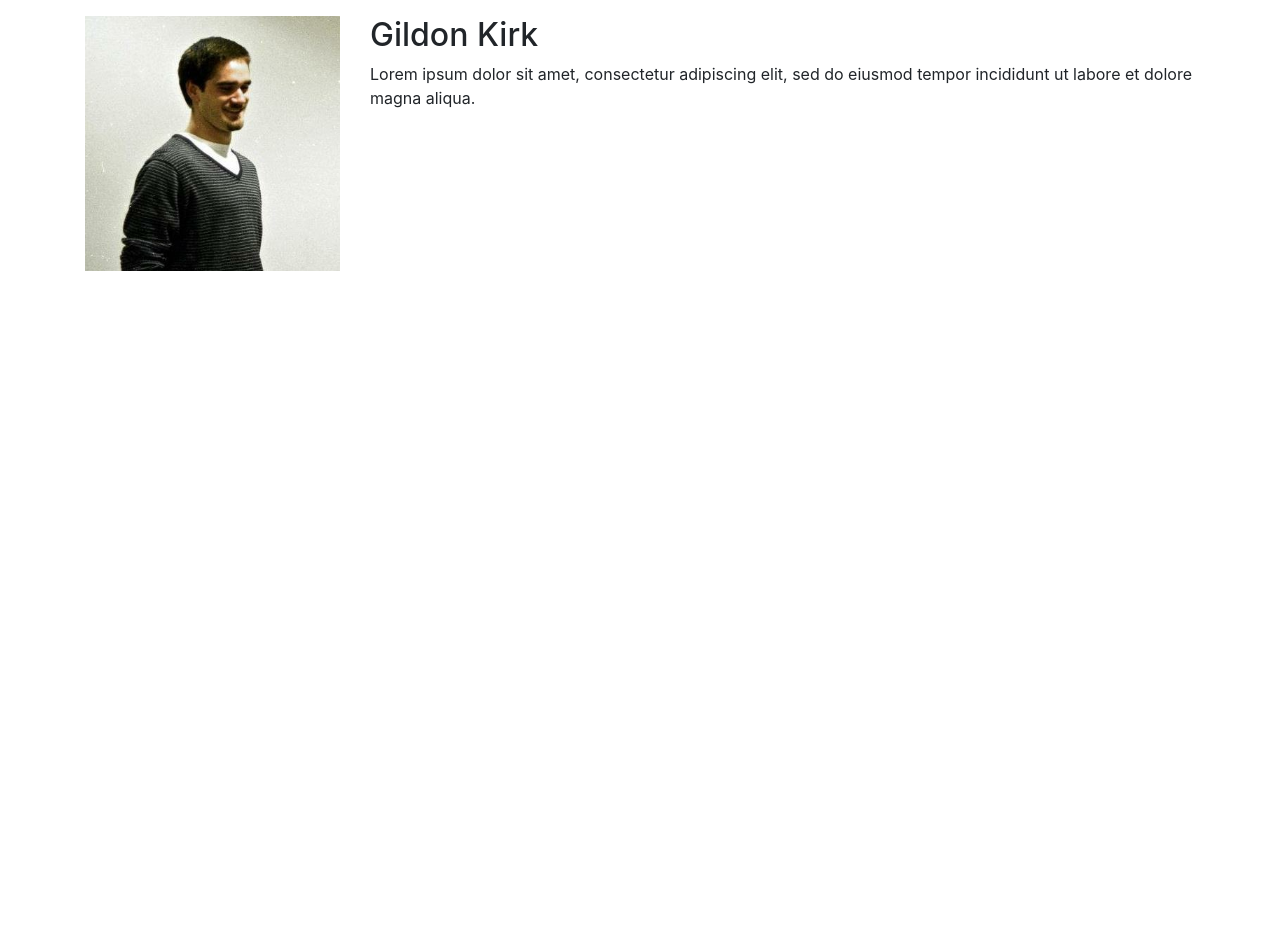
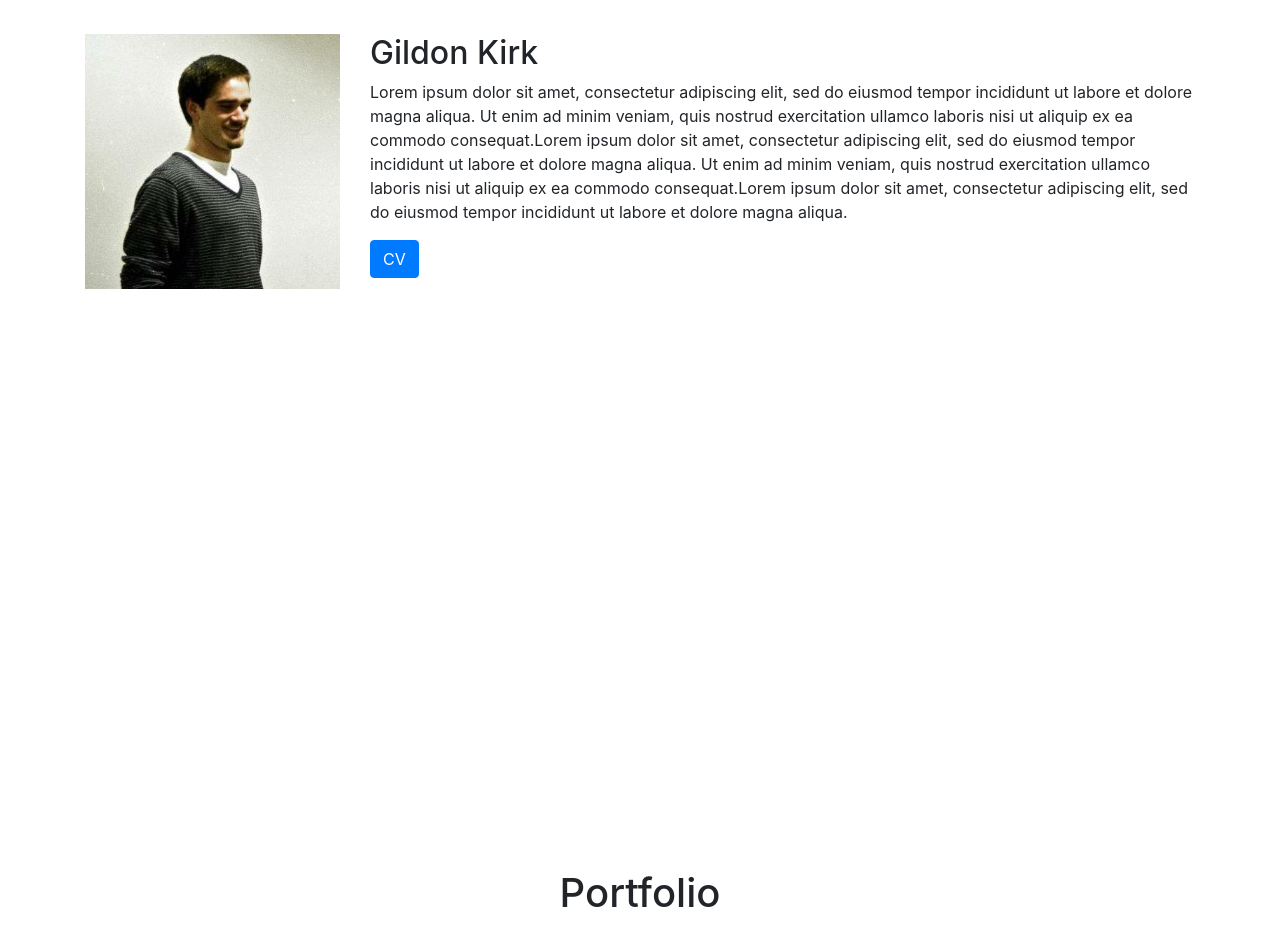
Before and after one commit to gildonkirk/portfolio, a React (Create React App) app: page / in a window 1280 px wide. Shown: the part 1045-1990 px from the top of the page. Before the commit the page ends 1600 px from the top, so only its background shows below. Built offline with nearby package versions, Linux system fonts and the light colour scheme.

Commit message:
portolfio component initiated

```diff
--- a/src/App.css
+++ b/src/App.css
@@ -51,4 +51,5 @@ html, body {
 
 .pageHeader {
   text-align: center;
+  margin-bottom: 45px;
 }
--- a/src/App.js
+++ b/src/App.js
@@ -2,6 +2,7 @@ import React, { Component } from 'react';
 import Nav from './Components/MultiUse/Nav';
 import Home from './Views/Home';
 import About from './Views/About';
+import Portfolio from './Views/Portfolio'
 import './App.css';
 
 class App extends Component {
@@ -11,6 +12,7 @@ class App extends Component {
         <Nav />
         <Home />
         <About />
+        <Portfolio />
       </div>
     );
   };
--- a/src/Components/About/AboutBody/Description.js
+++ b/src/Components/About/AboutBody/Description.js
@@ -1,11 +1,15 @@
 import React, { Component } from 'react';
+import ResumeModal from './ResumeModal';
 
 class Description extends Component {
   render() {
     return (
-      <p className='description'>
-        Lorem ipsum dolor sit amet, consectetur adipiscing elit, sed do eiusmod tempor incididunt ut labore et dolore magna aliqua.
-      </p>
+      <div>
+        <p className='description'>
+          Lorem ipsum dolor sit amet, consectetur adipiscing elit, sed do eiusmod tempor incididunt ut labore et dolore magna aliqua. Ut enim ad minim veniam, quis nostrud exercitation ullamco laboris nisi ut aliquip ex ea commodo consequat.Lorem ipsum dolor sit amet, consectetur adipiscing elit, sed do eiusmod tempor incididunt ut labore et dolore magna aliqua. Ut enim ad minim veniam, quis nostrud exercitation ullamco laboris nisi ut aliquip ex ea commodo consequat.Lorem ipsum dolor sit amet, consectetur adipiscing elit, sed do eiusmod tempor incididunt ut labore et dolore magna aliqua.
+        </p>
+        <ResumeModal />
+      </div>
     )
   };
 }
--- a/src/Components/About/AboutBody/ProfileImage.js
+++ b/src/Components/About/AboutBody/ProfileImage.js
@@ -4,7 +4,7 @@ class ProfileImage extends Component {
   render() {
     return (
       <div className="col-3">
-        <img className='img-fluid profilePicture' src={require("../../../assets/profile_picture.JPG")} />
+        <img className='img-fluid profilePicture' src={require("../../../assets/profile_picture.JPG")} alt=""/>
       </div>
     )
   };
--- a/src/Components/About/AboutBody/ResumeModal.js
+++ b/src/Components/About/AboutBody/ResumeModal.js
@@ -3,7 +3,32 @@ import React, { Component } from 'react';
 class ResumeModal extends Component {
   render() {
     return (
+      <div>
 
+        <button type="button" className="btn btn-primary" data-toggle="modal" data-target="#resumeModal">
+          CV
+        </button>
+
+        <div className="modal" id="resumeModal" role="dialog">
+          <div className="modal-dialog" role="document">
+            <div className="modal-content">
+              <div className="modal-header">
+                <h5 className="modal-title">Resume</h5>
+                <button type="button" className="close" data-dismiss="modal" aria-label="Close">
+                  <span aria-hidden="true">&times;</span>
+                </button>
+              </div>
+              <div className="modal-body">
+                <img src={require("../../../assets/Resume_Gildon_Kirk.pdf")} alt=""/>
+              </div>
+              <div className="modal-footer">
+                <button type="button" className="btn btn-secondary" data-dismiss="modal">Close</button>
+              </div>
+            </div>
+          </div>
+        </div>
+
+      </div>
     )
   };
 }
--- a/src/Components/MultiUse/PageHeader.js
+++ b/src/Components/MultiUse/PageHeader.js
@@ -3,7 +3,7 @@ import React, { Component } from 'react';
 class PageHeader extends Component {
   render() {
     return (
-        <h1 className="pageHeader">About</h1>
+        <h1 className="pageHeader">{this.props.pageName}</h1>
     )
   };
 }
--- a/src/Views/About.js
+++ b/src/Views/About.js
@@ -8,7 +8,7 @@ class About extends Component {
       <div className="container contentContainer pageBody">
         <div className="row pageBodyRow">
           <div className="col-12 align-self-center pageBodyCol">
-            <PageHeader />
+            <PageHeader pageName='About' />
             <AboutBody />
           </div>
         </div>
--- a/src/Views/Portfolio.js
+++ b/src/Views/Portfolio.js
@@ -0,0 +1,18 @@
+import React, { Component } from 'react';
+import PageHeader from '../Components/MultiUse/PageHeader';
+
+class Portfolio extends Component {
+  render() {
+    return (
+      <div className="container contentContainer pageBody">
+        <div className="row pageBodyRow">
+          <div className="col-12 align-self-center pageBodyCol">
+            <PageHeader pageName='Portfolio' />
+          </div>
+        </div>
+      </div>
+    )
+  };
+}
+
+export default Portfolio;
```
Also changed, not shown: 1 other file (tests, documents, lock files or other folders).
